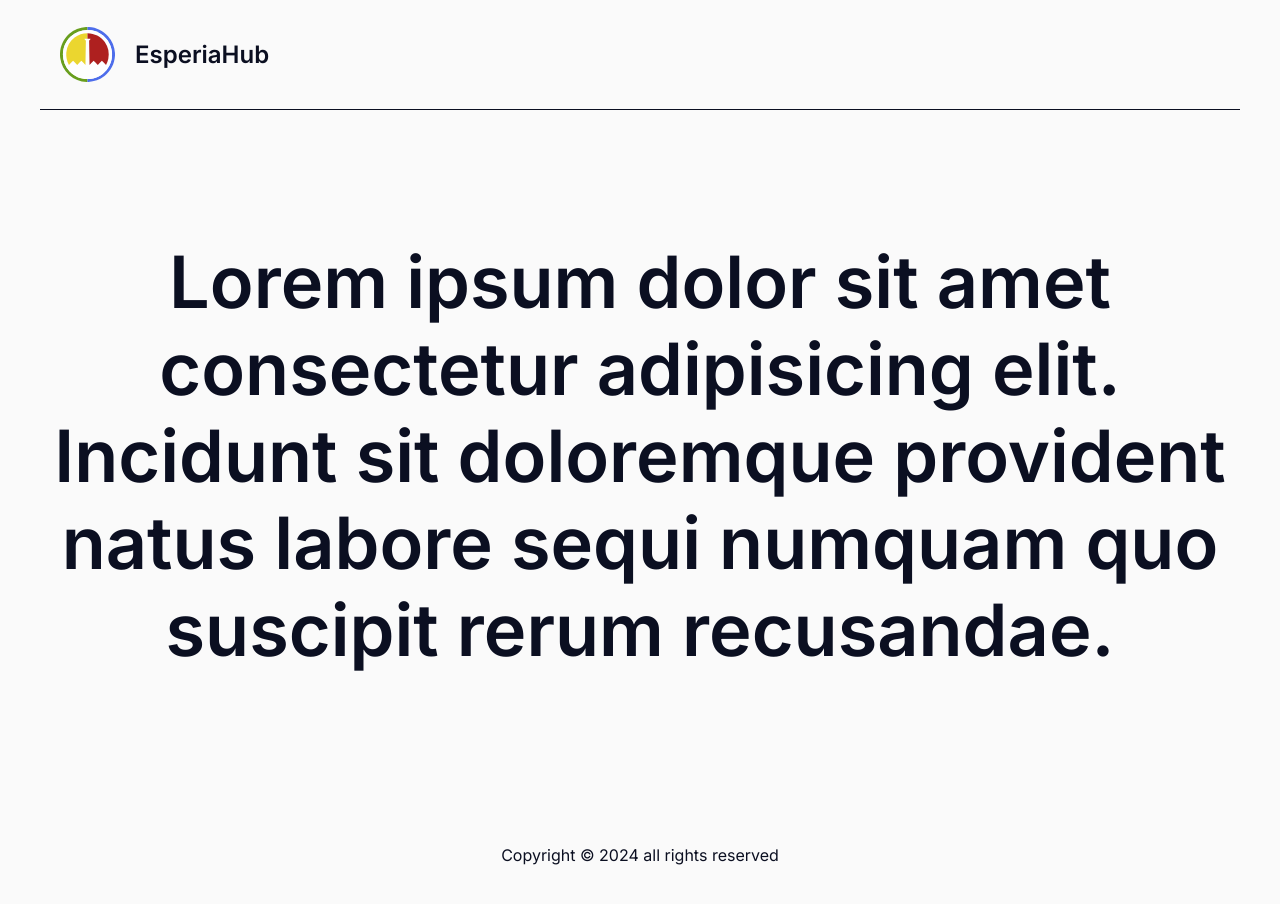
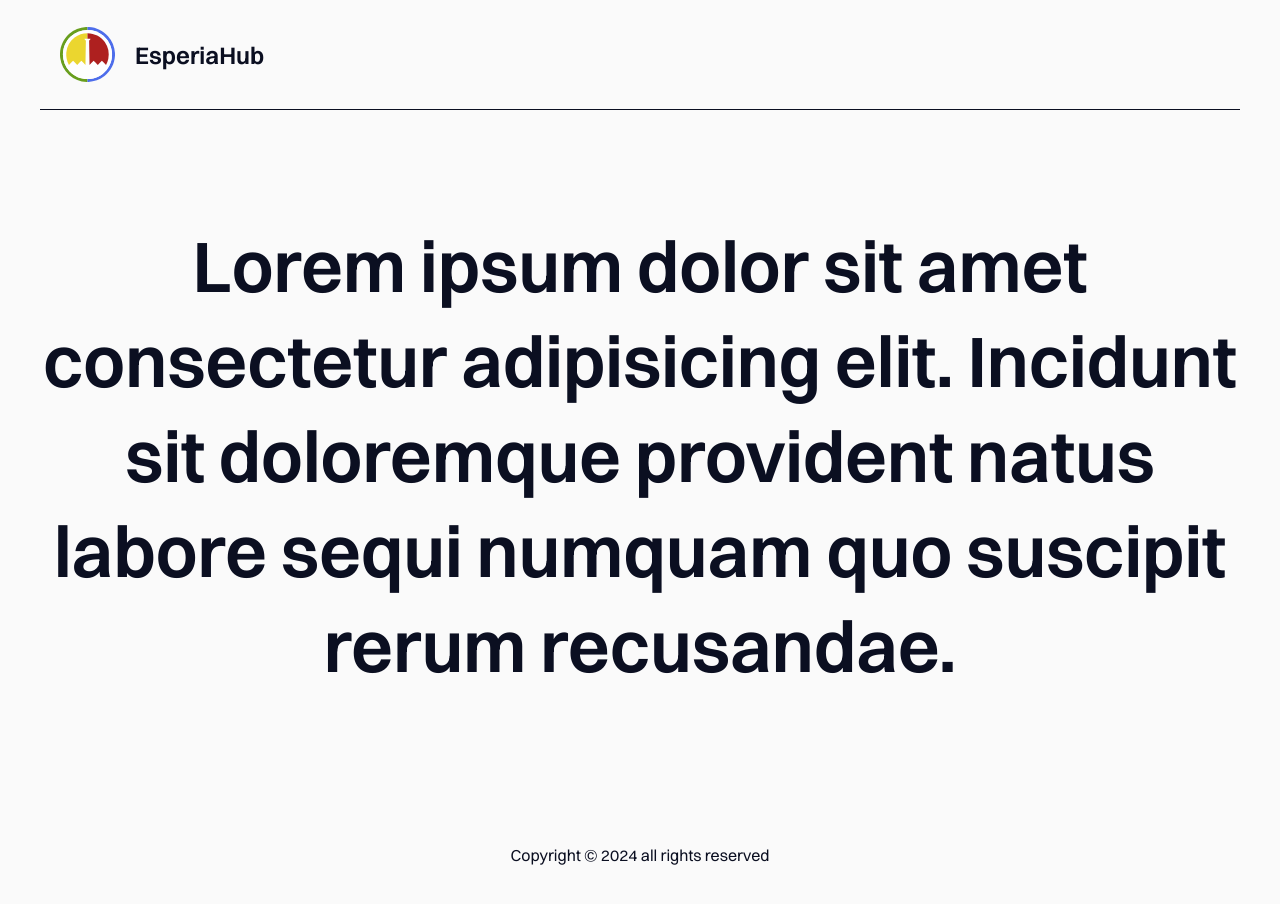
Before and after one commit to branila/bea, a SvelteKit app: page / in a window 1280 px wide. Shown: the top 904 px of the page. Built offline with nearby package versions, Linux system fonts and the light colour scheme; a web font is replaced by a local one.

Commit message:
configured the font

```diff
--- a/src/app.css
+++ b/src/app.css
@@ -6,7 +6,7 @@
     margin: 0;
     padding: 0;
     box-sizing: border-box;
-    font-family: "Inter", sans-serif;
+    font-family: "switzer", serif;
     font-weight: medium;
 }
 
@@ -16,6 +16,18 @@
     --accent: #4c6cec;
 }
 
+@font-face {
+    font-family: 'switzer';
+    src: url('/fonts/switzer.woff2');
+    font-weight: medium;
+}
+
+@font-face {
+    font-family: 'switzer-bold';
+    src: url('/fonts/switzer-bold.woff2');
+    font-weight: bold;
+}
+
 a {
     text-decoration: none;
     color: var(--dark);
```
